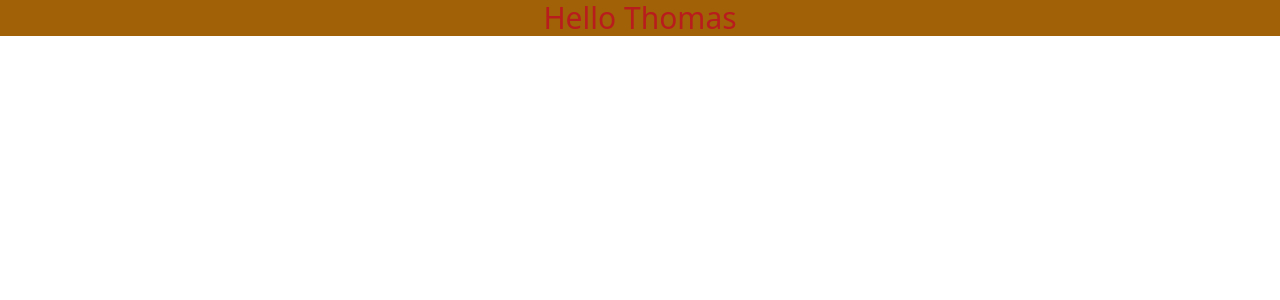
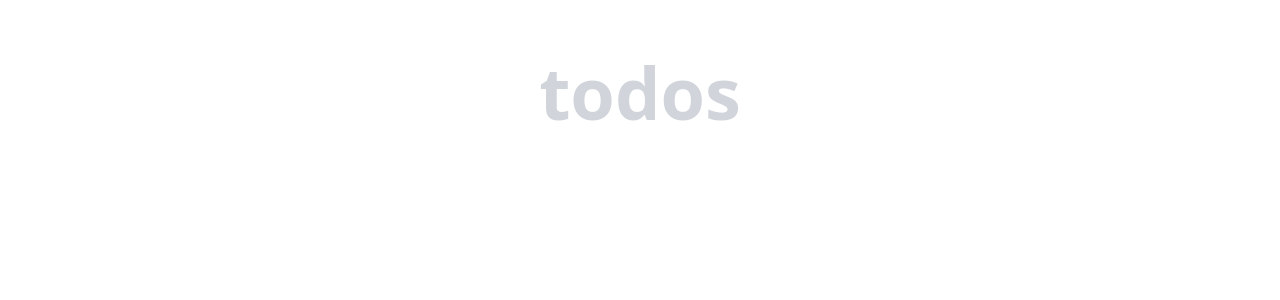
Before and after one commit to gasangw/Todos, a React (Vite) app: page / in a window 1280 px wide. Shown: the top 300 px of the page. Built offline with nearby package versions, Linux system fonts and the light colour scheme.

Commit message:
Setup all the initial files and add the heading in the folder

```diff
--- a/src/App.jsx
+++ b/src/App.jsx
@@ -1,8 +1,8 @@
+import TodoHeading from "./Components/Heading"
 function App() {
-
   return (
-    <div className="bg-yellow-700">
-      <h1 className='text-center text-red-700 text-3xl'>Hello Thomas</h1>
+    <div>
+      <TodoHeading />
     </div>
   )
 }
--- /dev/null
+++ b/src/Components/Heading.jsx
@@ -0,0 +1,11 @@
+import React from 'react'
+
+function TodoHeading() {
+  return (
+    <div>
+        <h1 className='text-7xl font-semibold text-center mt-14 text-gray-300'>todos</h1>
+    </div>
+  )
+}
+
+export default TodoHeading
```
